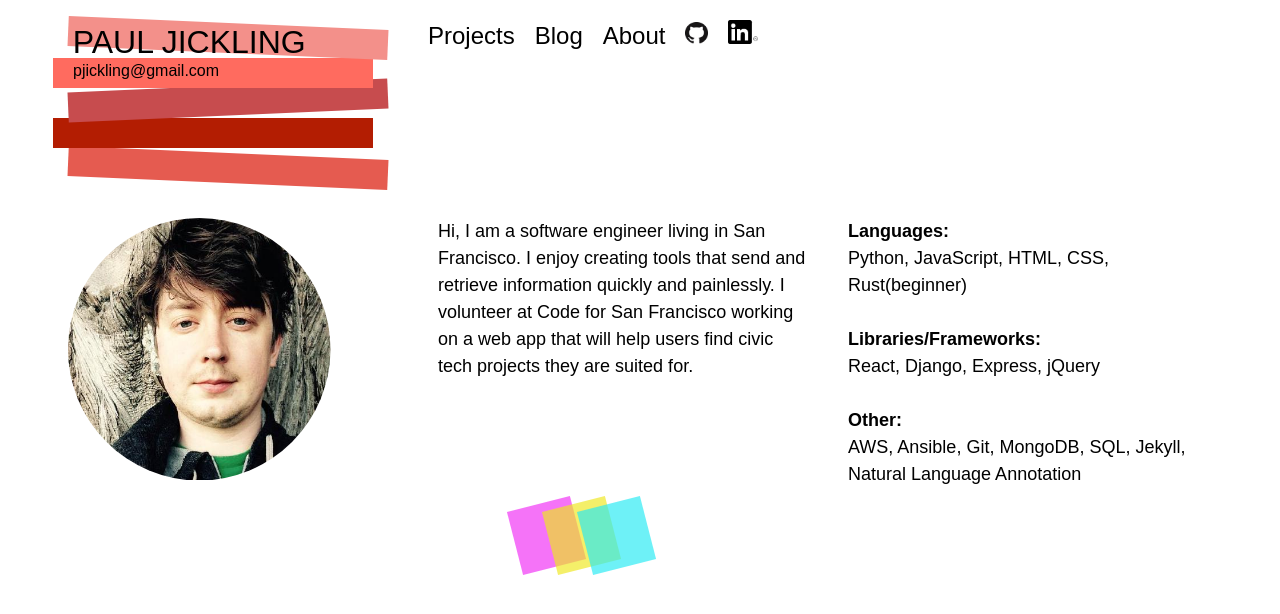
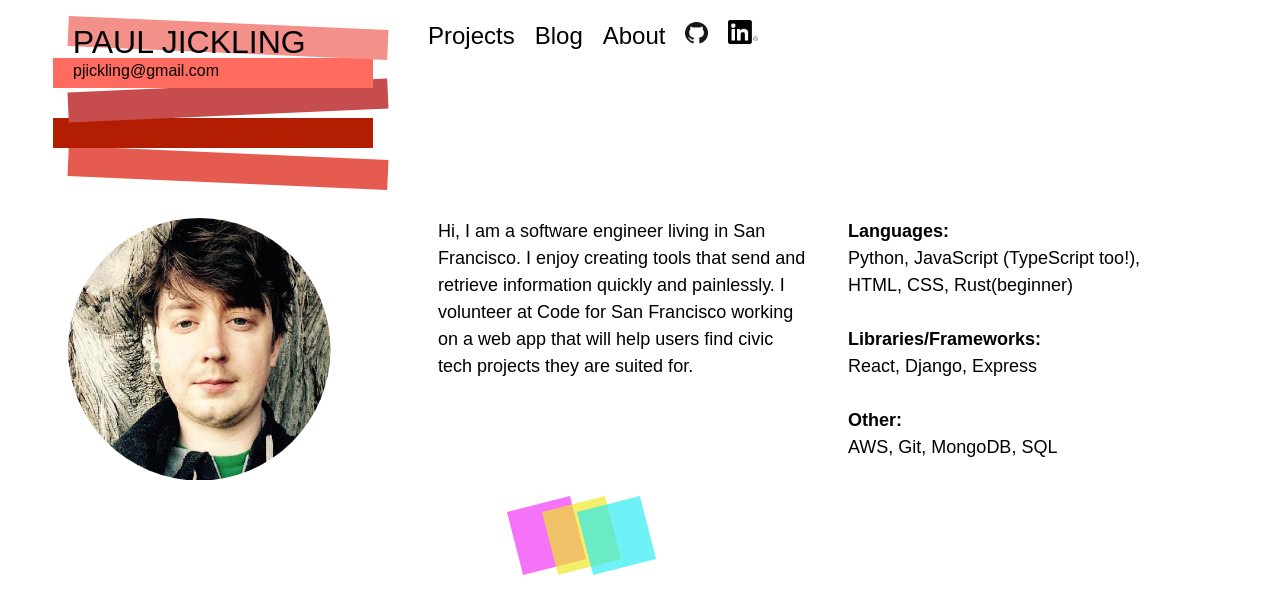
Before and after one commit to pauljickling/pauljickling.github.io, a Jekyll site: the page built from about.md, in a window 1280 px wide. Shown: the top 614 px of the page. Built offline with Jekyll 4.4.1, drawn with Linux system fonts in a browser that asks for light colours; some web fonts are replaced.

Commit message:
Updated about page

```diff
--- a/about.md
+++ b/about.md
@@ -11,10 +11,10 @@ permalink: /about/
 
   <div id="about-skills">
     <strong>Languages:</strong><br>
-    Python, JavaScript, HTML, CSS, Rust(beginner)<br><br>
+    Python, JavaScript (TypeScript too!), HTML, CSS, Rust(beginner)<br><br>
     <strong>Libraries/Frameworks:</strong><br>
-    React, Django, Express, jQuery<br><br>
+    React, Django, Express<br><br>
     <strong>Other:</strong><br>
-    AWS, Ansible, Git, MongoDB, SQL, Jekyll, Natural Language Annotation
+    AWS, Git, MongoDB, SQL
   </div>
 </div>
```
